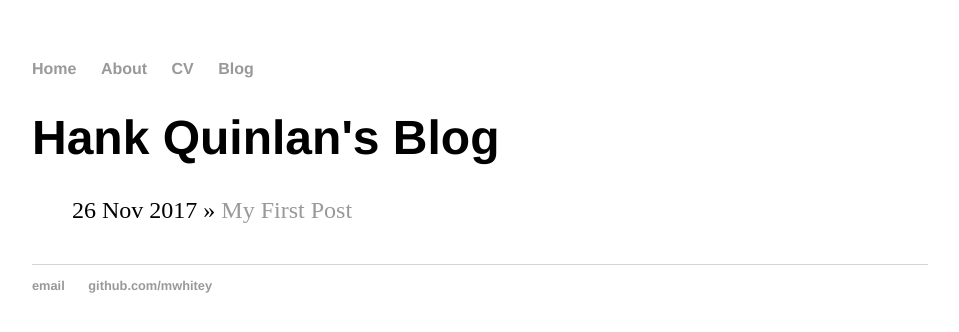
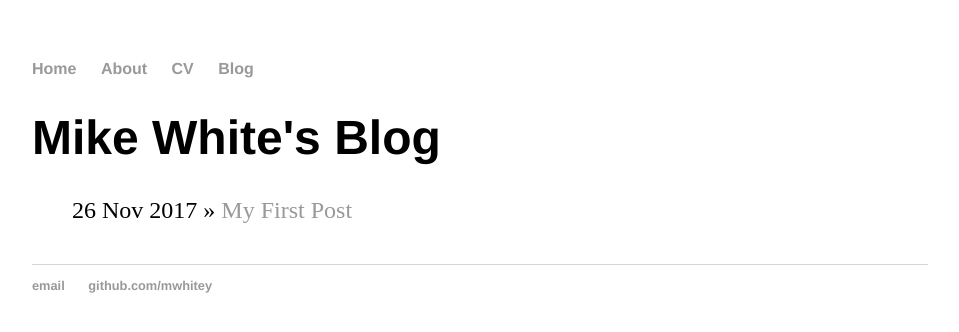
Before and after one commit to mwhitey/mwhitey.github.io, a Jekyll site: the page built from blog/index.html, in a window 1280 px wide. Shown: the top 332 px of the page, without its empty margins (160-1119 px from the left). Built offline with Jekyll 4.4.1, drawn with Linux system fonts in a browser that asks for light colours.

Commit message:
Fix SRA link and blog page

```diff
--- a/blog/index.html
+++ b/blog/index.html
@@ -1,6 +1,6 @@
 ---
 layout: default
-title: Hank Quinlan's Blog
+title: Mike White's Blog
 ---
 	<h1>{{ page.title }}</h1>
 	<ul class="posts">
--- a/index.html
+++ b/index.html
@@ -4,5 +4,5 @@ title: Mike White
 ---
 <div class="blurb">
 	<h1>Hey, I'm Mike White.</h1>
-	<p>I like roundnet and the <a href="SpikeballRoundnet.com">Spikeball Roundnet Association</a></p>
+	<p>I like roundnet and the <a href="https://www.SpikeballRoundnet.com">Spikeball Roundnet Association.</a></p>
 </div><!-- /.blurb -->
```
